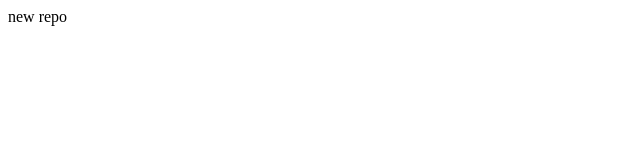
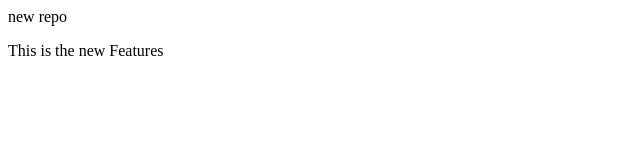
Before and after one commit to siddheshThorat04/LocalRepo, a plain HTML site: page index.html in a window 1280 px wide. Shown: the whole page, without its empty margins (0-640 px from the left). Drawn offline with Linux system fonts and the light colour scheme.

Commit message:
added new feature

```diff
--- a/index.html
+++ b/index.html
@@ -1 +1,2 @@
 <p>new repo</p>
+<p>This is the new Features</p>
```
